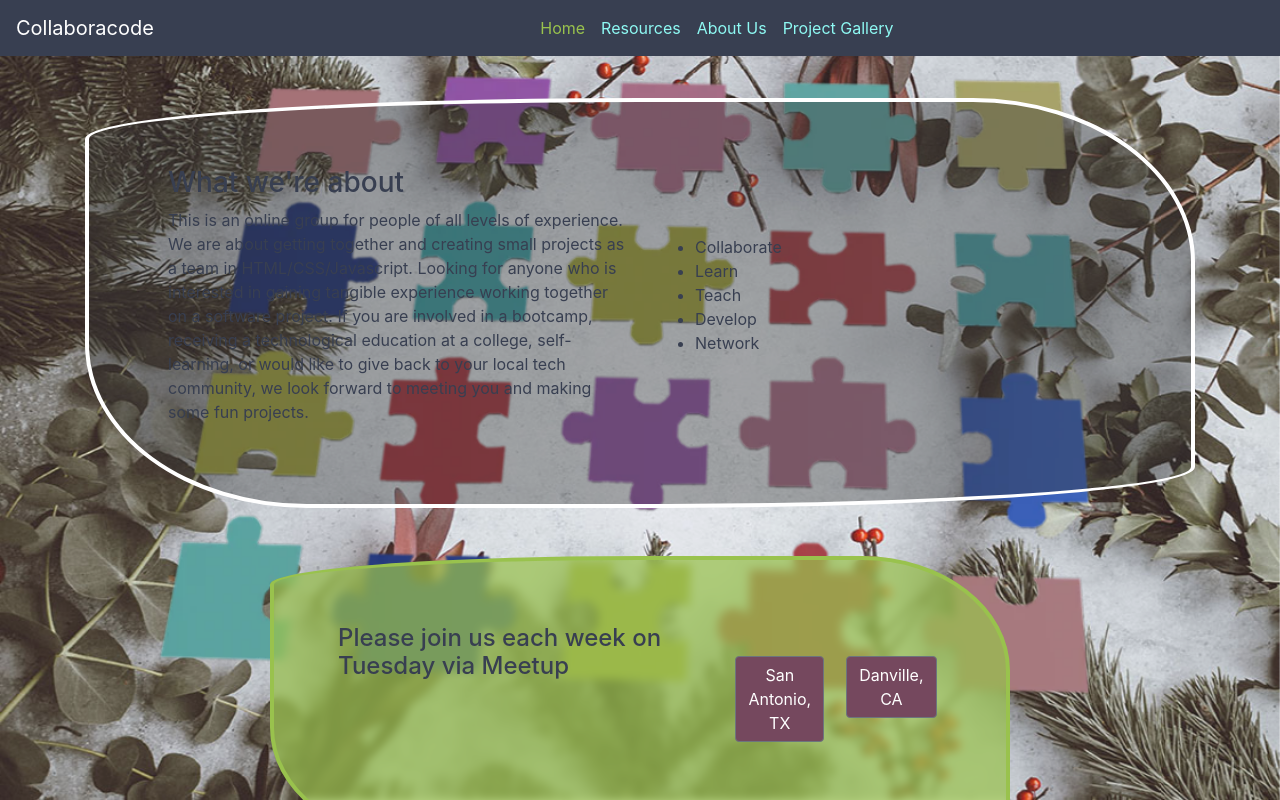
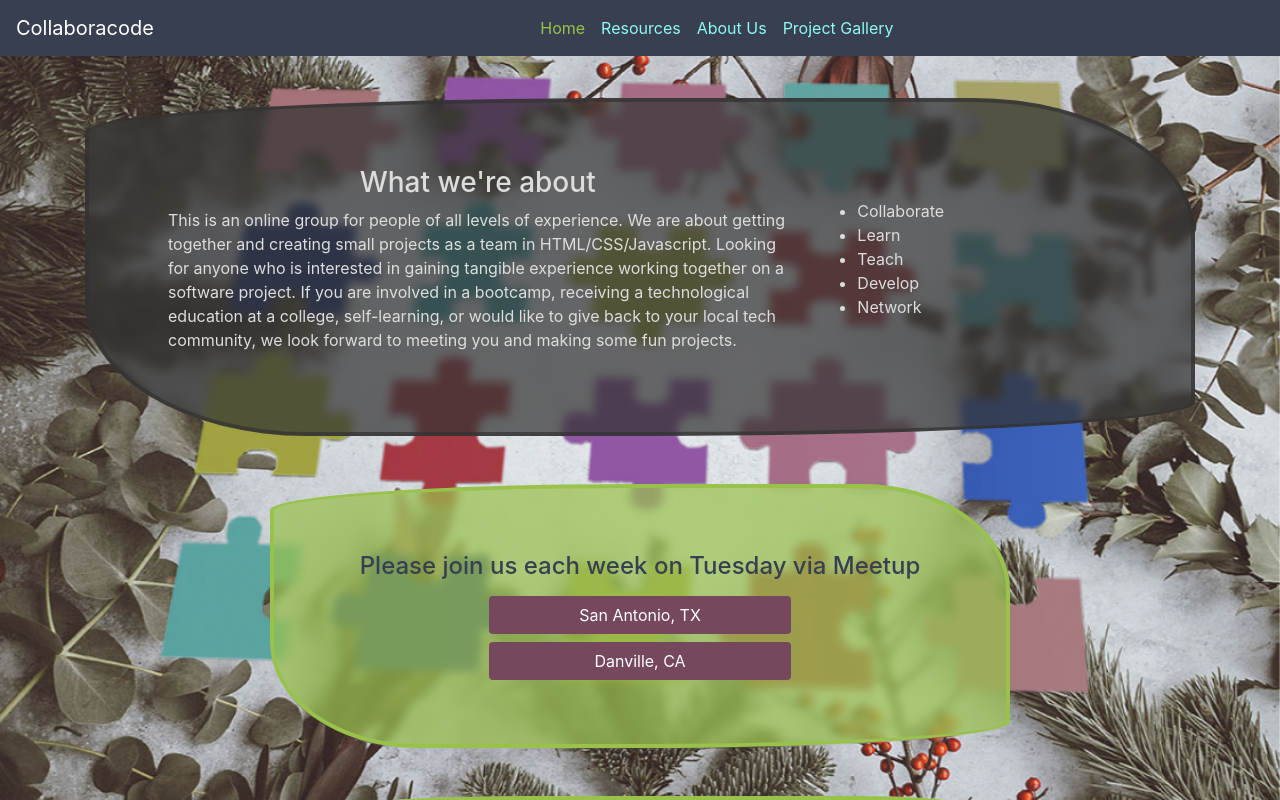
Before and after one commit to collaboracode/2022website, a Next.js app: page / in a window 1280 px wide. Shown: the top 800 px of the page. Built offline with nearby package versions, Linux system fonts and the light colour scheme.

Commit message:
Disable tilt on firefox slides due to choppiness, Fix top box visualswe're about, Carousel on About Us

```diff
--- a/components/slider.jsx
+++ b/components/slider.jsx
@@ -1,14 +1,28 @@
-import React from 'react'
+import React, { useEffect, useReducer, useRef, useState } from 'react'
 import styles from '../styles/slider.module.scss'
+// import { userAgent } from 'next/server'
+
+
 let theSlides = [];
 
 function useTilt(active) {
-    const ref = React.useRef(null);
+  const [willMove, setWillMove] = useState(false)
 
-    React.useEffect(() => {
+  const ref = useRef(null);
+  useEffect(() => {
+    // console.log(navigator.userAgent.toLowerCase().indexOf('firefox'))
+    // if (navigator.userAgent.toLowerCase().indexOf('firefox') === -1) {
+    //   setWillMove(true)
+    // }
+    setWillMove(navigator.userAgent.toLowerCase().indexOf('firefox') === -1)
+  }, [active, ref.current])
+
+  useEffect(() => {
     if (!ref.current || !active) {
+      // setWillMove(navigator.userAgent.toLowerCase().indexOf('firefox') === -1)
       return;
     }
+
 
     const state = {
       rect: undefined,
@@ -19,6 +33,8 @@ function useTilt(active) {
     let el = ref.current;
 
     const handleMouseMove = (e) => {
+      if (willMove) {
+
         if (!el) {
           return;
         }
@@ -31,19 +47,23 @@ function useTilt(active) {
         state.mouseY = e.clientY;
         const px = (state.mouseX - state.rect.left) / state.rect.width;
         const py = (state.mouseY - state.rect.top) / state.rect.height;
-
         el.style.setProperty("--px", px);
         el.style.setProperty("--py", py);
+
       };
+    }
+
 
     el.addEventListener("mousemove", handleMouseMove);
 
     return () => {
       el.removeEventListener("mousemove", handleMouseMove);
     };
-}, [active]);
+
+  }, [active, willMove]);
 
   return ref;
+
 }
 
 const initialState = {
@@ -68,9 +88,15 @@ const slidesReducer = (state, event) => {
 };
 
 function Slide({ slide, offset }) {
+  // const [willMove, setWillMove] = useState(true)
+  // useEffect(() => {
+  //   console.log(navigator.userAgent.toLowerCase().indexOf('firefox') > -1)
+  //   if (!navigator.userAgent.toLowerCase().indexOf('firefox') > -1) {
+  //     setWillMove(false)
+  //   }
+  // }, [])
   const active = offset === 0 ? true : null;
   const ref = useTilt(active);
-
   return (
     <div
       ref={ref}
@@ -101,7 +127,7 @@ function Slide({ slide, offset }) {
 }
 
 export default function Slider({ slides }) {
-    const [state, dispatch] = React.useReducer(slidesReducer, initialState);
+  const [state, dispatch] = useReducer(slidesReducer, initialState);
   theSlides = slides;
   return (
     <div className={styles.sliderContainer}>
--- a/pages/index.jsx
+++ b/pages/index.jsx
@@ -62,6 +62,7 @@ export default function Home() {
   //   setBoarderShape(borderShapes[Math.floor(Math.random() * 3)])
   // }, [])
 
+
   return (
     <>
       <Head>
@@ -99,15 +100,15 @@ export default function Home() {
       </Container>
 
       <Container tag={"article"} className="lg-container z-10 mt-5" >
-        <Row tag={"section"} className={`row ${getShape()} bg-about`}>
-          <Col sm="12" md="6" lg="6">
-            <h3>What we're about</h3>
+        <Row tag={"section"} className={` ${getShape()} bg-about`}>
+          <Col sm="12" md="8" lg="8" >
+            <h3 className='text-center'>What we're about</h3>
             <p>This is an online group for people of all levels of experience. We are about getting together and creating small projects as a team in HTML/CSS/Javascript.
               Looking for anyone who is interested in gaining tangible experience working together on a software project.
               If you are involved in a bootcamp, receiving a technological education at a college, self-learning, or would like to give back to your local tech community, we look forward to meeting you and making some fun projects.
             </p>
           </Col>
-          <Col sm="12" md="6" lg="6" className='d-flex justify-content-start align-items-center'>
+          <Col sm="12" md="4" lg="4" className='d-flex justify-content-start align-items-center'>
             <ul>
               <li>Collaborate</li>
               <li>Learn</li>
@@ -118,27 +119,23 @@ export default function Home() {
           </Col>
         </Row>
 
-        <Row tag={"section"} className={`d-flex justify-content-center row mt-5 mb-5`}>
-          <Col sm="12" md="12" lg="8" className={`${getShape()} bg-featured d-flex justify-content-center align-content-center`}>
+        <Row tag={"section"} className={`d-flex justify-content-center mt-5 mb-5`}>
+          <Col sm="12" md="12" lg="8" className={`${getShape()} bg-featured d-flex flex-column justify-content-center align-content-center text-center`}>
             <h4>Please join us each week on Tuesday via Meetup</h4>
-            <Row>
-              <Col sm="12" md="6">
-                <Button className="bg-color-four text-white hover-bg-color-five" onClick={() => {
-                  window.open("https://www.meetup.com/collaboracode-sanantonio-tx/", '_blank')
-                }}>San Antonio, TX</Button>
-              </Col>
-              <Col sm="12" md="6">
-                <Button className="bg-color-four text-white" onClick={() => {
-                  window.open("https://www.meetup.com/collaboracode-danville-ca/", '_blank')
-                }}>Danville, CA</Button>
-              </Col>
-            </Row>
+            {/* <Row>
+              <Col sm="12" md="6"> */}
+            <a className="btn bg-color-four text-white hover-bg-color-five w-50 mt-2 align-self-center" href='https://www.meetup.com/collaboracode-sanantonio-tx/' target='_blank'>San Antonio, TX</a>
+            {/* </Col>
+              <Col sm="12" md="6"> */}
+            <a className='btn bg-color-four text-white hover-bg-color-five w-50 mt-2 align-self-center' href='https://www.meetup.com/collaboracode-danville-ca/' target='_blank'>Danville, CA</a>
+            {/* </Col>
+            </Row> */}
           </Col>
         </Row>
 
         <Row tag={"section"}>
           <Col className={`bg-featured featured ${getShape()}`} sm="12" md="12">
-            <Row className='row justify-content-center text-center'>
+            <Row className='justify-content-center text-center'>
               <Col md='8'>
                 <h2>Here are some examples of things we've built</h2>
                 <ul className='text-left'>
--- a/styles/utility_classes.scss
+++ b/styles/utility_classes.scss
@@ -102,9 +102,11 @@
 }
 
 .bg-about {
-  border: 4px solid white;
+  border: 4px solid #333333b6 ;
   padding: 4rem;
-  background-color: #33333360;
+  color: #ddd;
+  background-color: #333333b6;
+  backdrop-filter: blur(5px);
 }
 
 .main-text {
```
Also changed, not shown: pages/aboutus.jsx (+33 -1 lines), 1 other file (tests, documents, lock files or other folders). Lines whose indentation alone changed are shown as unchanged.
